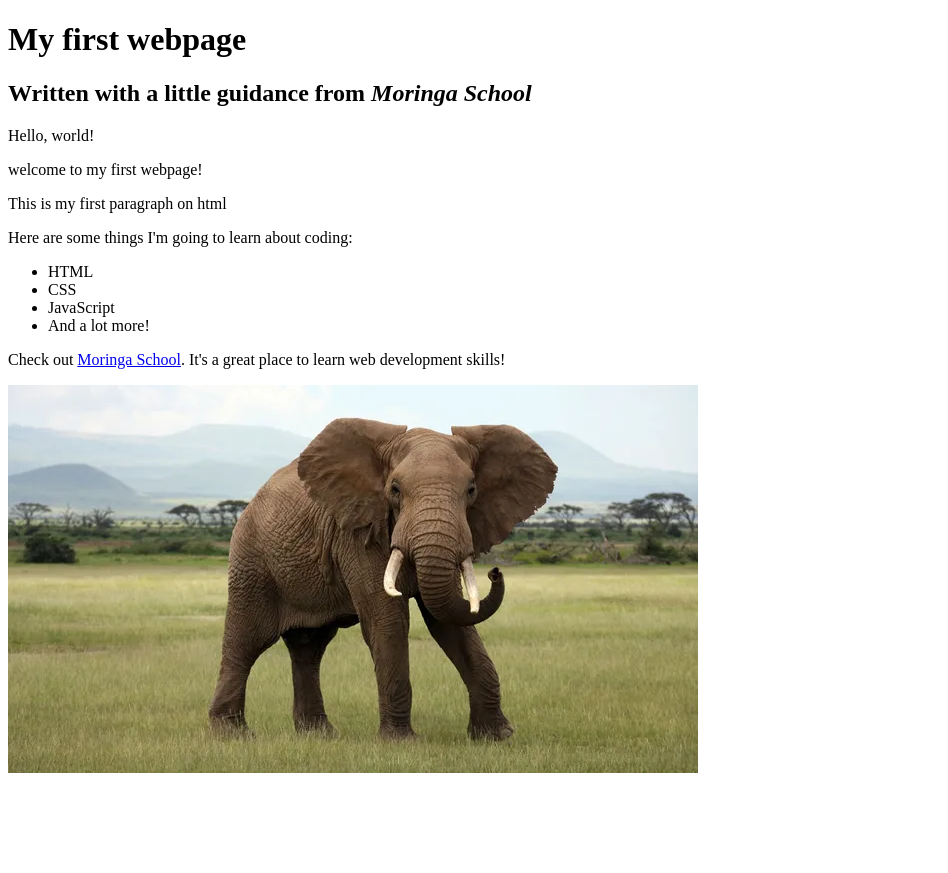
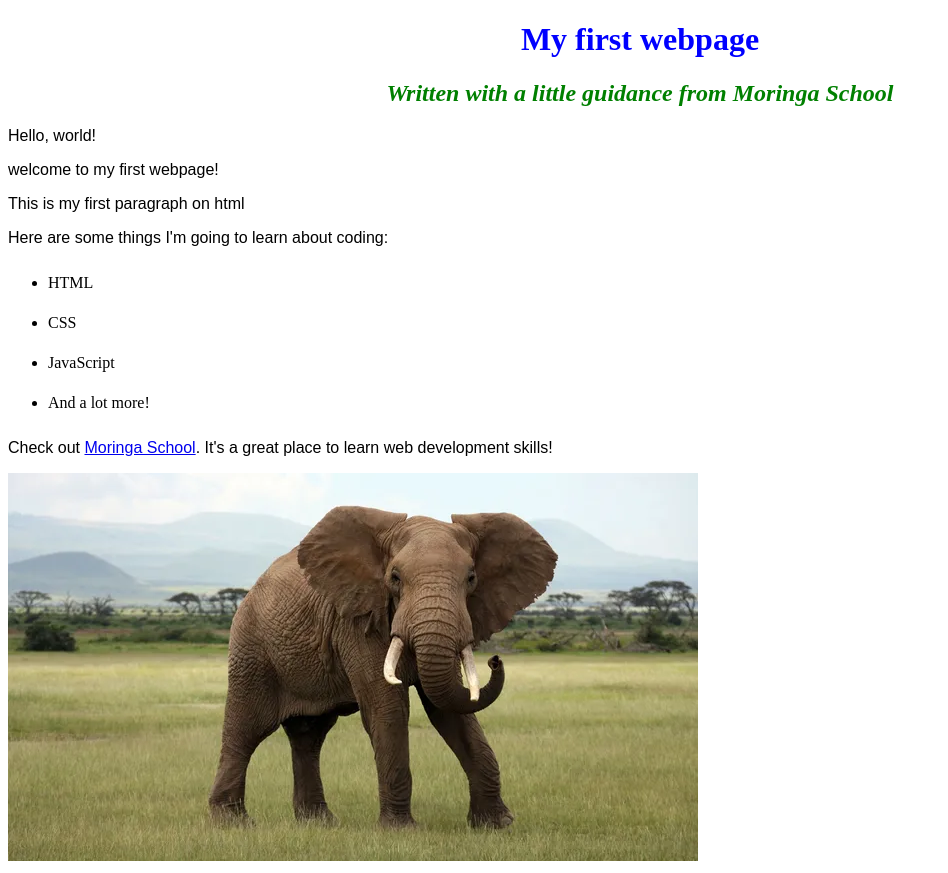
Before and after one commit to Janenjihia/hello-world1, a plain HTML site: page my-first-webpage.html in a window 1280 px wide. Shown: the whole page, without its empty margins (0-948 px from the left). Before the commit the page ends 800 px from the top, so only its background shows below. Drawn offline with Linux system fonts and the light colour scheme.

Commit message:
adding color to headings

```diff
--- a/my-first-webpage.html
+++ b/my-first-webpage.html
@@ -2,6 +2,22 @@
 <HTML>
   <head>
     <title>my first webpage</title>
+    <link href="css/styles.css" rel="stylesheet" type="text/css">
+    <style>h1 {
+      color: blue;
+      text-align: center;
+    }
+    h2 {
+      color: green;
+      font-style: italic;
+      text-align: center;
+    }
+    p {
+      font-family: sans-serif;
+    }
+    ul {
+      line-height: 40px;
+    }</style>
   </head>
   <body>
     <h1>My first webpage</h1>
```
